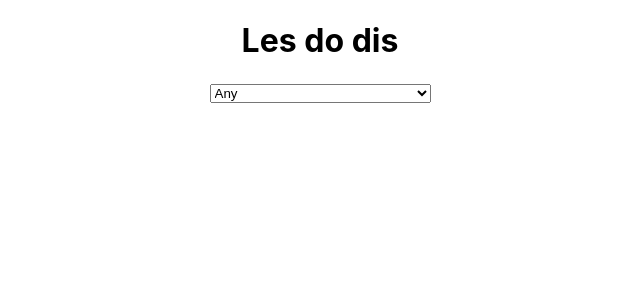
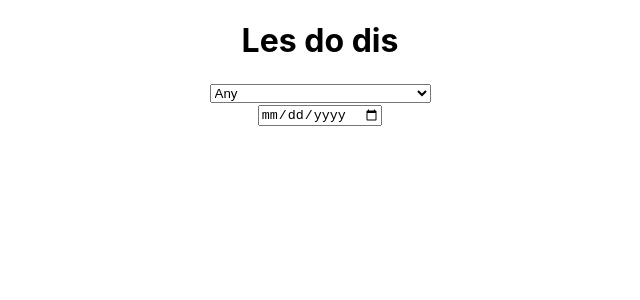
Before and after one commit to YaroslavBkh/curiosity, a React (Create React App) app: page / in a window 1280 px wide. Shown: the top 300 px of the page, without its empty margins (320-960 px from the left). Built offline with nearby package versions, Linux system fonts and the light colour scheme.

Commit message:
Add date input field

```diff
--- /dev/null
+++ b/src/components/DateSelector/DateSelector.js
@@ -0,0 +1,14 @@
+import React, { useContext } from 'react';
+import CamContext from '../../context/camContext';
+
+const DateSelector = () => {
+  const camContext = useContext(CamContext);
+  const { setCam } = camContext;
+
+  // const handleChange = e => {
+  //   setCam(e.target.value);
+  // };
+  return <input type="date" />;
+};
+
+export default DateSelector;
--- a/src/containers/App.js
+++ b/src/containers/App.js
@@ -1,21 +1,16 @@
 import React, { useContext } from 'react';
 // import axios from 'axios';
 import './App.css';
-import CamContext from '../context/camContext';
+// import CamContext from '../context/camContext';
 import CameraSelector from '../components/CameraSelector/CameraSelector';
+import DateSelector from '../components/DateSelector/DateSelector';
 
 function App() {
-  const camContext = useContext(CamContext);
-  const { setCam } = camContext;
-
-  const passCamera = event => {
-    setCam(event.target.value);
-  };
-
   return (
     <div className="App">
       <h1>Les do dis</h1>
-      <CameraSelector handleChange={passCamera} />
+      <CameraSelector />
+      <DateSelector />
     </div>
   );
 }
```
